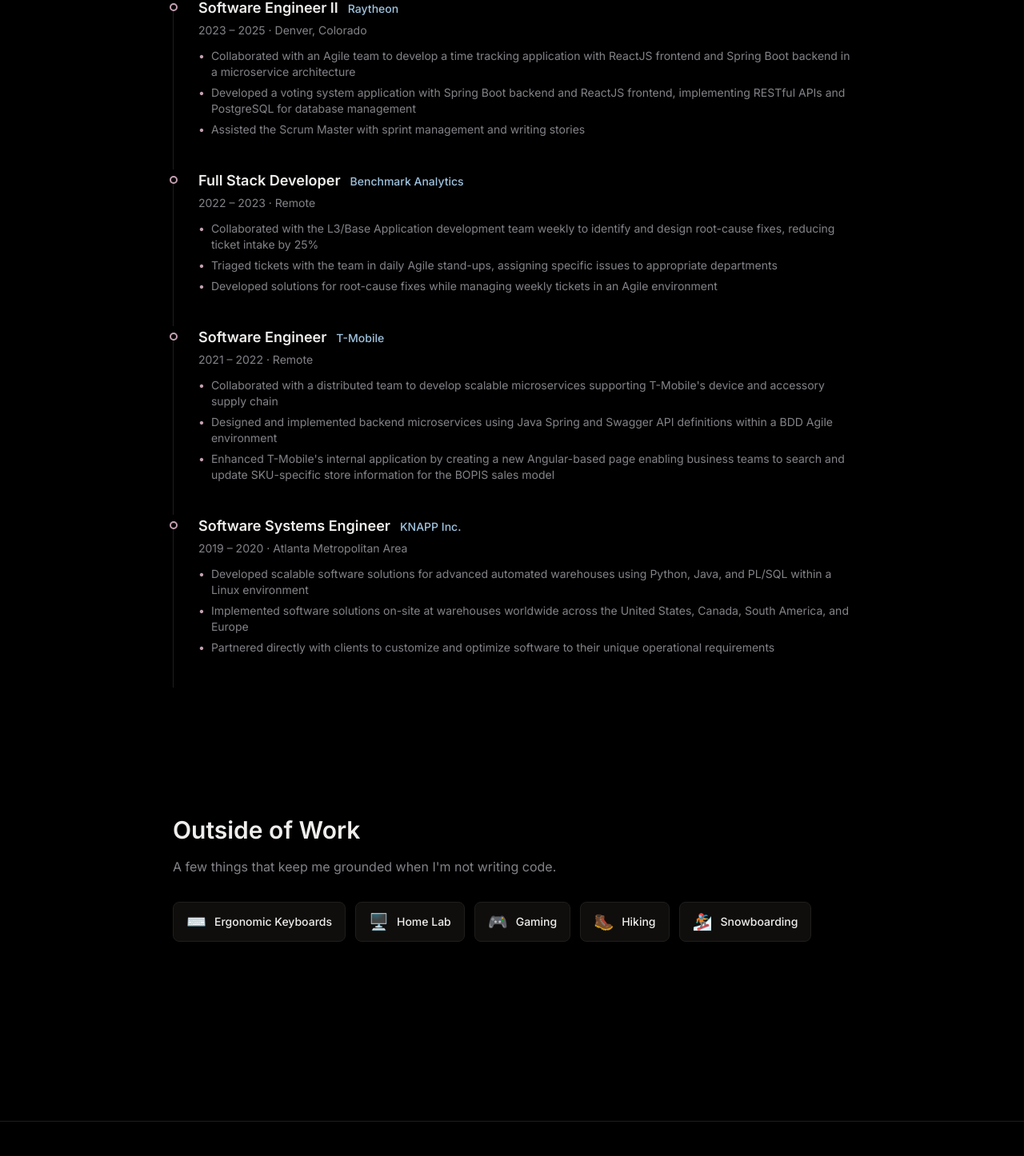
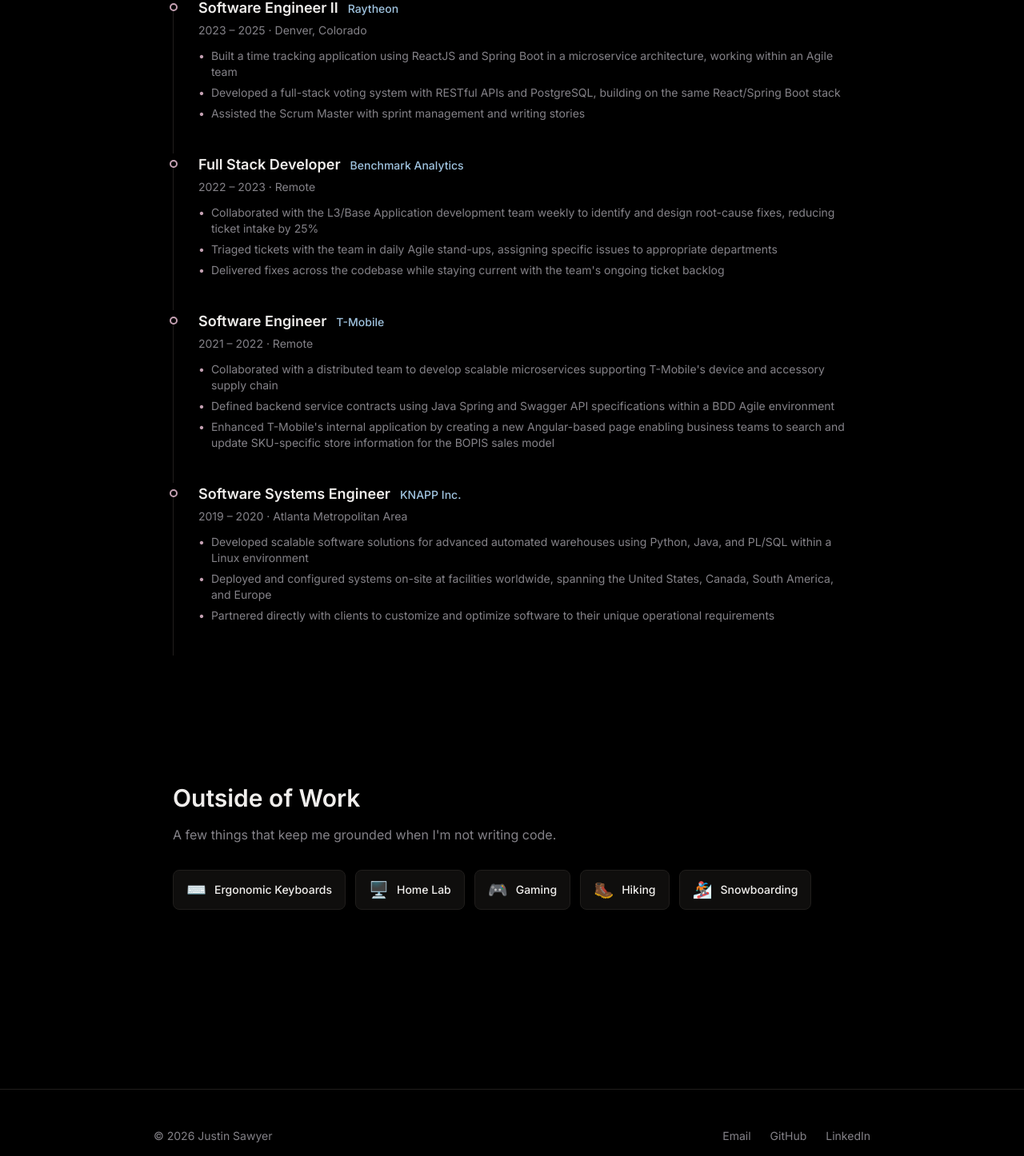
Before and after one commit to jussaw/jussaw-app, a Next.js app in the folder web/: page / in a window 1280 px wide. Shown: the part 1579-3025 px from the top of the page at 80% size. Built offline with nearby package versions, Linux system fonts and the light colour scheme.

Commit message:
feat: add Raspberry Pi hosting note to footer

```diff
--- a/web/src/components/sections/Footer.tsx
+++ b/web/src/components/sections/Footer.tsx
@@ -13,7 +13,8 @@ export default function Footer({ id }: FooterProps = {}) {
       className="px-6 py-12 border-t"
       style={{ borderColor: "var(--color-border)" }}
     >
-      <div className="max-w-4xl mx-auto flex flex-col sm:flex-row items-center justify-between gap-4">
+      <div className="max-w-4xl mx-auto flex flex-col items-center gap-4">
+        <div className="flex flex-col sm:flex-row items-center justify-between w-full gap-4">
           <p className="text-sm" style={{ color: "var(--color-text-secondary)" }}>
             © {new Date().getFullYear()} {person.name}
           </p>
@@ -45,6 +46,10 @@ export default function Footer({ id }: FooterProps = {}) {
             </a>
           </div>
         </div>
+        <p className="text-xs" style={{ color: "var(--color-text-secondary)" }}>
+          {person.hostingNote}
+        </p>
+      </div>
     </footer>
   );
 }
--- a/web/src/data/content.ts
+++ b/web/src/data/content.ts
@@ -24,6 +24,7 @@ export interface SiteContent {
     email: string;
     github: string;
     linkedin: string;
+    hostingNote: string;
   };
   skills: Skill[];
   experience: ExperienceEntry[];
@@ -38,6 +39,7 @@ export const siteContent: SiteContent = {
     email: "jtsaw36@gmail.com",
     github: "https://github.com/jussaw",
     linkedin: "https://linkedin.com/in/jussaw",
+    hostingNote: "Hosted with ❤️ on my Raspberry Pi",
   },
   skills: [
     { name: "React", category: "frontend" },
@@ -73,8 +75,8 @@ export const siteContent: SiteContent = {
       period: "2023 – 2025",
       location: "Denver, Colorado",
       bullets: [
-        "Collaborated with an Agile team to develop a time tracking application with ReactJS frontend and Spring Boot backend in a microservice architecture",
-        "Developed a voting system application with Spring Boot backend and ReactJS frontend, implementing RESTful APIs and PostgreSQL for database management",
+        "Built a time tracking application using ReactJS and Spring Boot in a microservice architecture, working within an Agile team",
+        "Developed a full-stack voting system with RESTful APIs and PostgreSQL, building on the same React/Spring Boot stack",
         "Assisted the Scrum Master with sprint management and writing stories",
       ],
     },
@@ -86,7 +88,7 @@ export const siteContent: SiteContent = {
       bullets: [
         "Collaborated with the L3/Base Application development team weekly to identify and design root-cause fixes, reducing ticket intake by 25%",
         "Triaged tickets with the team in daily Agile stand-ups, assigning specific issues to appropriate departments",
-        "Developed solutions for root-cause fixes while managing weekly tickets in an Agile environment",
+        "Delivered fixes across the codebase while staying current with the team's ongoing ticket backlog",
       ],
     },
     {
@@ -96,7 +98,7 @@ export const siteContent: SiteContent = {
       location: "Remote",
       bullets: [
         "Collaborated with a distributed team to develop scalable microservices supporting T-Mobile's device and accessory supply chain",
-        "Designed and implemented backend microservices using Java Spring and Swagger API definitions within a BDD Agile environment",
+        "Defined backend service contracts using Java Spring and Swagger API specifications within a BDD Agile environment",
         "Enhanced T-Mobile's internal application by creating a new Angular-based page enabling business teams to search and update SKU-specific store information for the BOPIS sales model",
       ],
     },
@@ -107,7 +109,7 @@ export const siteContent: SiteContent = {
       location: "Atlanta Metropolitan Area",
       bullets: [
         "Developed scalable software solutions for advanced automated warehouses using Python, Java, and PL/SQL within a Linux environment",
-        "Implemented software solutions on-site at warehouses worldwide across the United States, Canada, South America, and Europe",
+        "Deployed and configured systems on-site at facilities worldwide, spanning the United States, Canada, South America, and Europe",
         "Partnered directly with clients to customize and optimize software to their unique operational requirements",
       ],
     },
```
Lines whose indentation alone changed are shown as unchanged.
